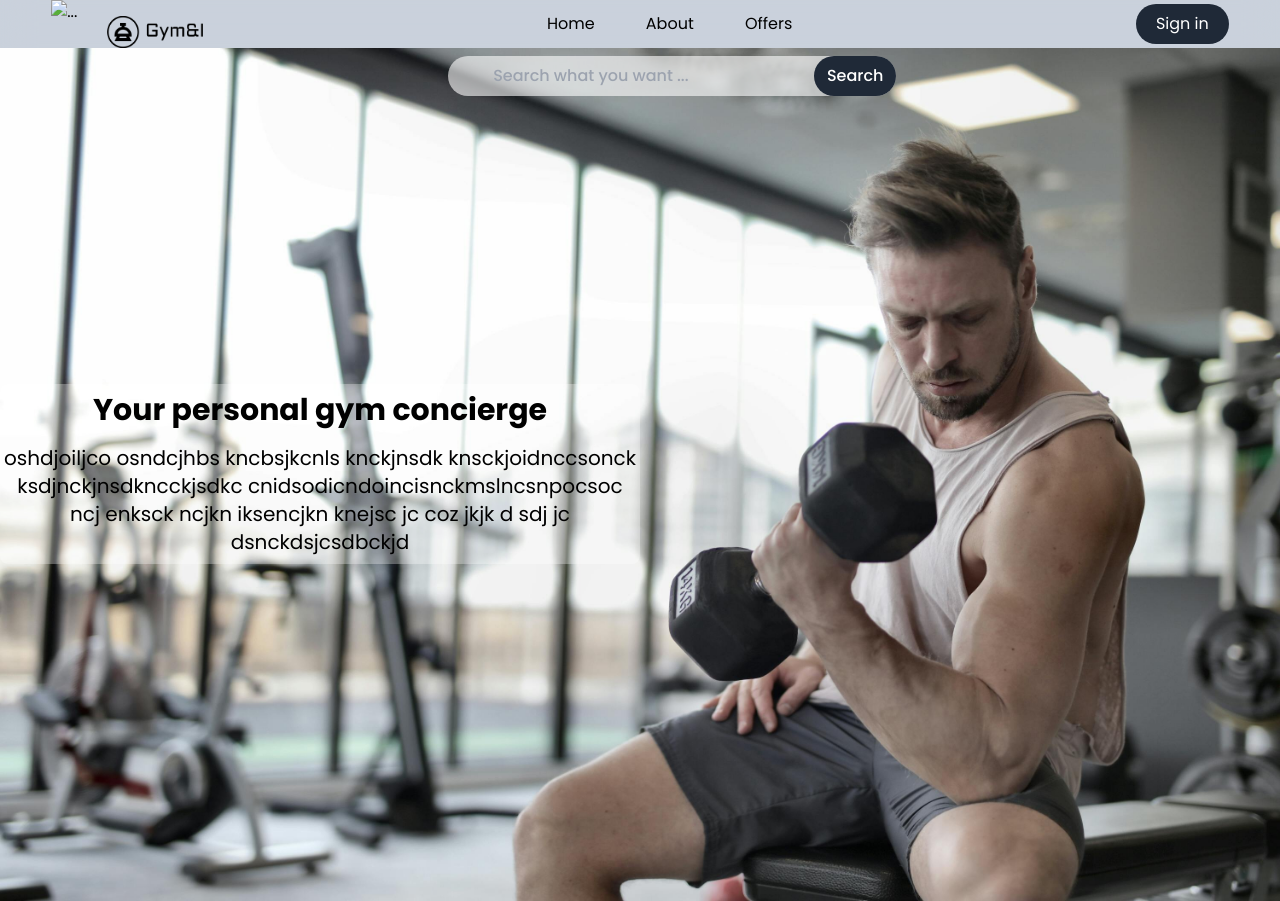
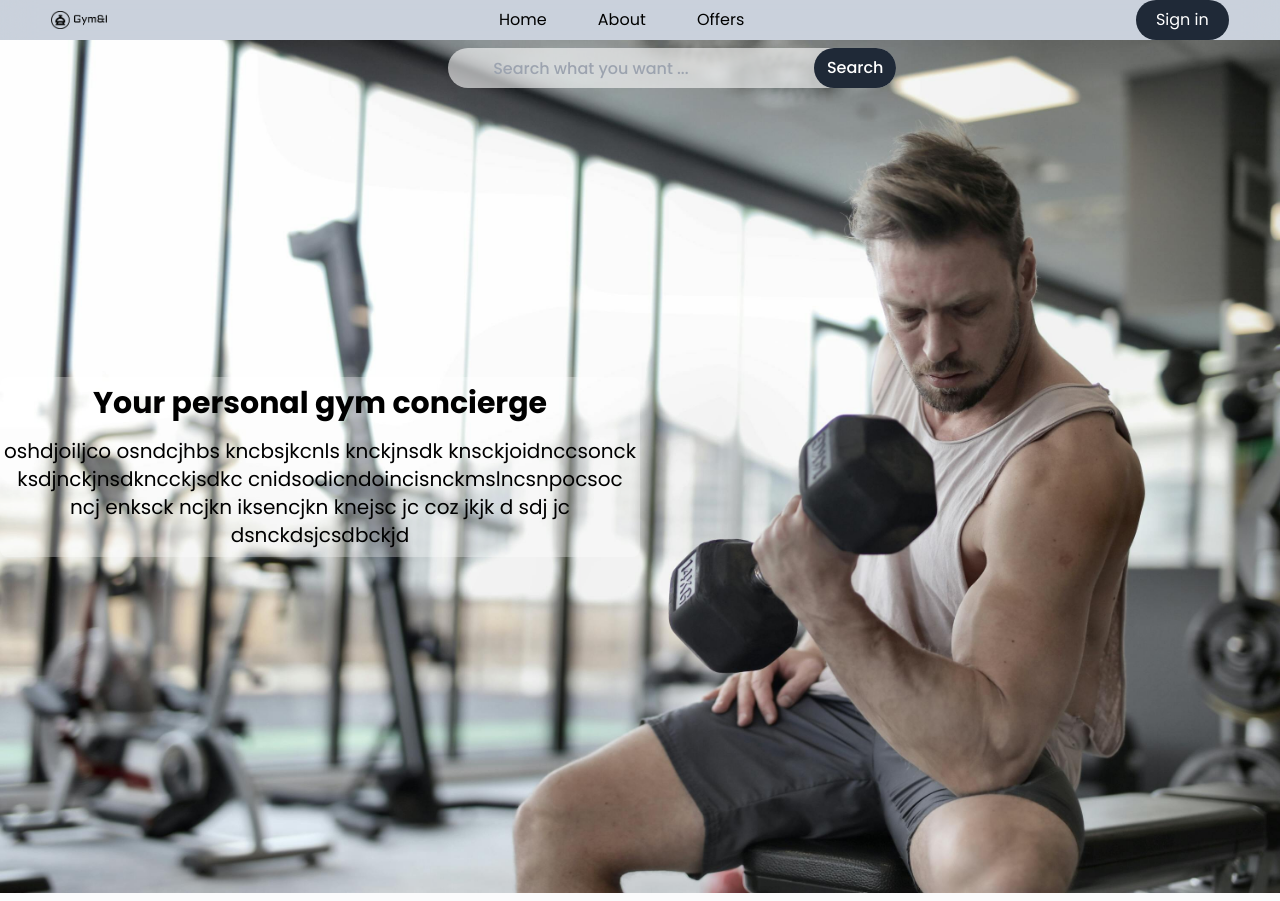
Before and after one commit to RadouaneAbn/Gym-I, a FastAPI app: page / in a window 1280 px wide. Run offline with FastAPI, Linux system fonts and the light colour scheme; some libraries are stand-ins or nearby versions.

Commit message:
done for index.html

```diff
--- a/frontend/templates/index2.html
+++ b/frontend/templates/index2.html
@@ -3,6 +3,7 @@
 
 <head>
     <meta charset="UTF-8">
+    <link rel="shortcut icon" href="../images/gymi-favicon-white.png">
     <meta name="viewport" content="width=device-width, initial-scale=1.0">
     <script src="https://cdn.tailwindcss.com"></script>
     <!-- FONTS -->
@@ -20,8 +21,8 @@
     <header class="md:sticky top-0 z-10 bg-white bg-opacity-50 border-gray-200 border-b-1 md:backdrop-blur-lg">
         <nav class=" flex justify-between items-center w-[92%] mx-auto">
             <div class="flex">
-                <img class="w-14 cursor-pointer" src="frontend/images/gymi-favicon-color.png" alt="...">
-                <a href="#" class="hidden md:inline-block"><img src="frontend/images/gymi-high-resolution-logo-transparent (2).png" alt="Logo" class="w-24 pt-4"></a>
+                <img class="w-14 cursor-pointer" src="../images/gymi-high-resolution-logo-black-transparent (1).png" alt="...">
+                <!-- <a href="#" class="hidden md:inline-block"><img src="frontend/images/gymi-high-resolution-logo-transparent (2).png" alt="Logo" class="w-24 pt-4"></a> -->
               </div>
             <div
                 class="nav-links z-20 duration-500 md:static absolute md:bg-transparent bg-opacity-90 bg-white md:min-h-fit min-h-[60vh] left-0 top-[-100%] md:w-auto  w-full flex items-center px-5">
```
